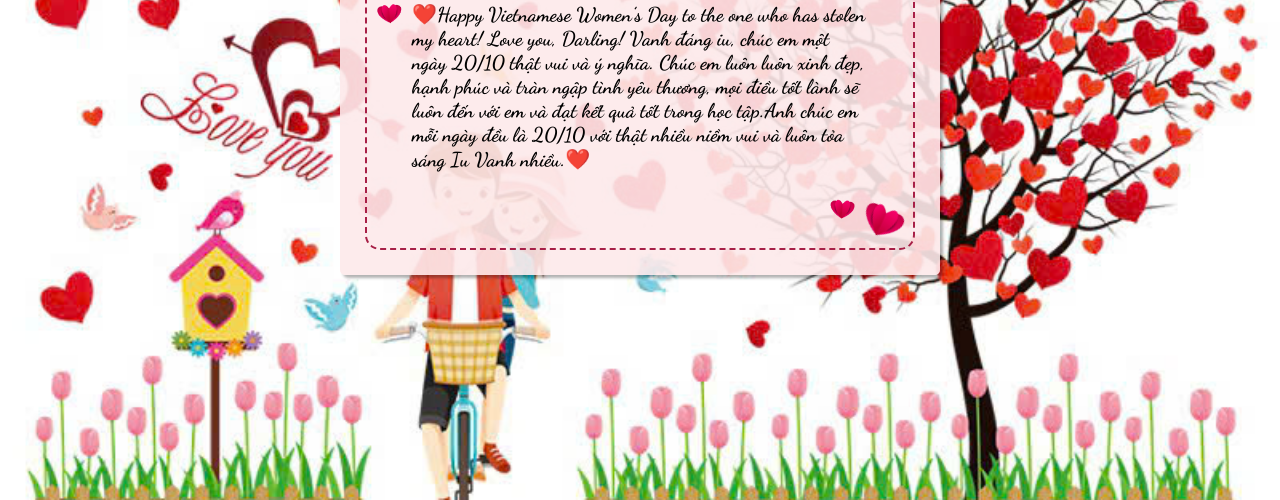
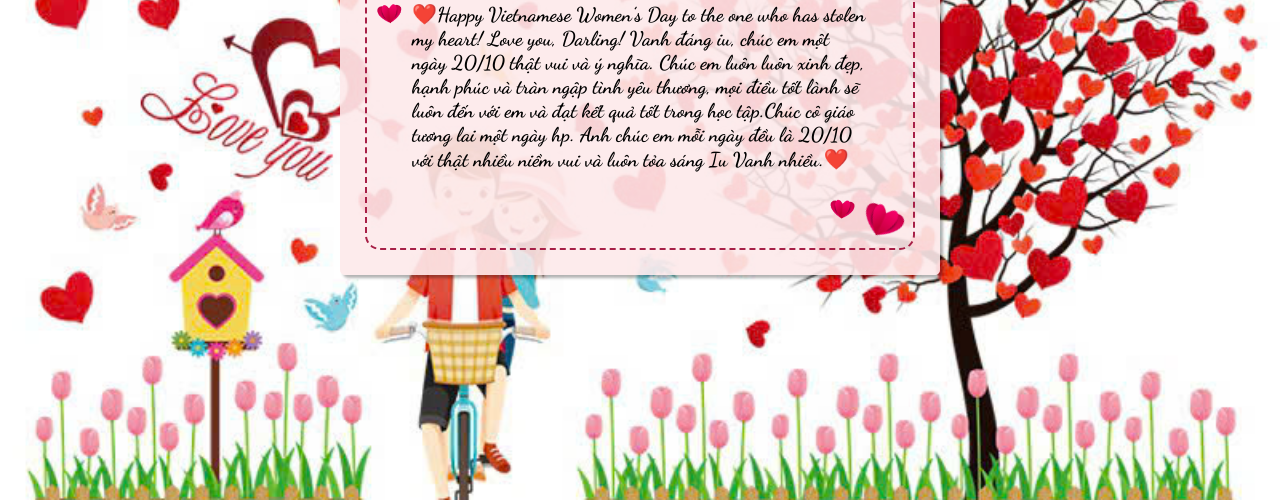
Before and after one commit to vutuan4k/Vanhiudau, a plain HTML site: page mail.html in a window 1280 px wide. Shown: the part 300-800 px from the top of the page. Drawn offline with nearby package versions, Linux system fonts and the light colour scheme.

Commit message:
Update mail.html

```diff
--- a/mail.html
+++ b/mail.html
@@ -27,7 +27,7 @@
                         ❤️Happy Vietnamese Women’s Day to the one who has stolen my heart! Love you, Darling!
                         Vanh đáng iu, chúc em một ngày 20/10 thật vui và ý nghĩa.
                         Chúc em luôn luôn xinh đẹp, hạnh phúc và tràn ngập tình yêu thương, mọi điều tốt lành sẽ luôn đến với em
-                        và đạt kết quả tốt trong học tập.Anh chúc em mỗi ngày đều là 20/10 với thật nhiều niềm vui và luôn tỏa sáng
+                        và đạt kết quả tốt trong học tập.Chúc cô giáo tương lai một ngày hp. Anh chúc em mỗi ngày đều là 20/10 với thật nhiều niềm vui và luôn tỏa sáng
                         Iu Vanh nhiều.❤️
                     </p>
                 </div>
```
